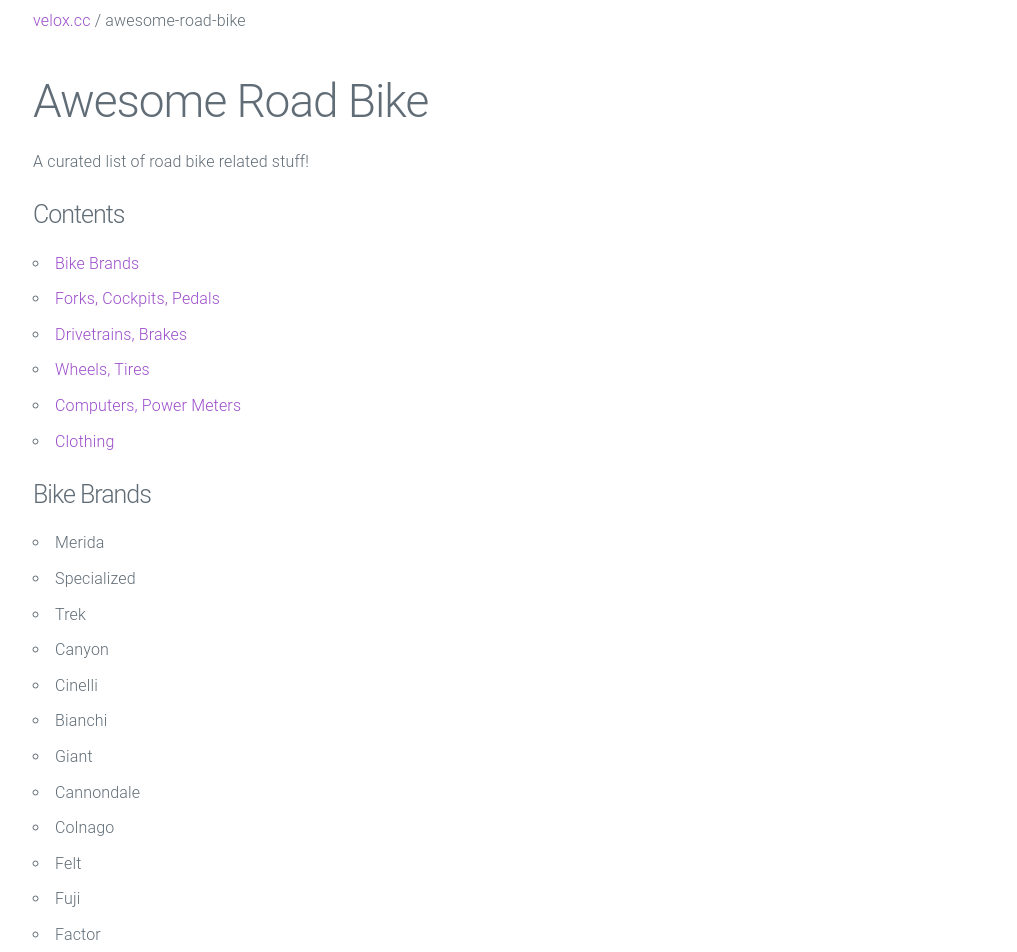
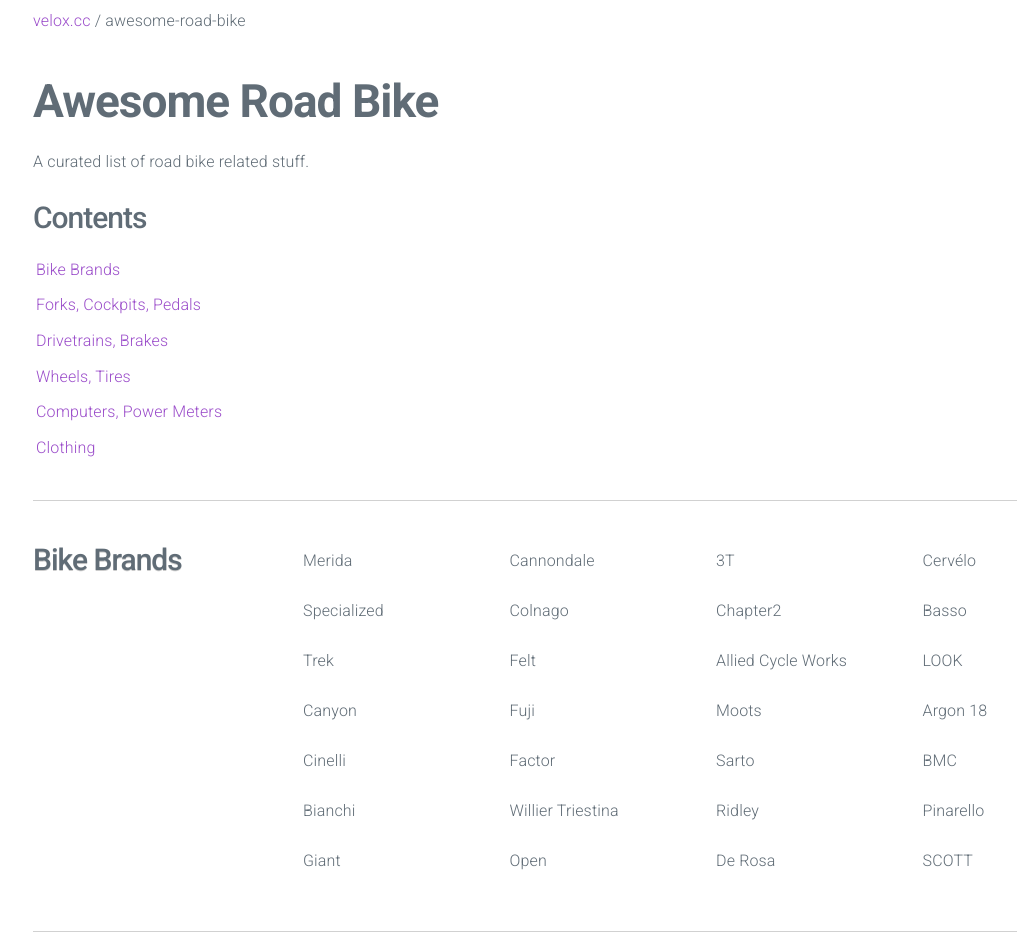
Before and after one commit to veloxcc/awesome-road-bike, a React app: page / in a window 1280 px wide. Shown: the top 952 px of the page, without its empty margins (67-1084 px from the left). Built offline with nearby package versions, Linux system fonts and the light colour scheme; some packages are replaced by stand-ins of ours.

Commit message:
Style updates

```diff
--- a/src/index.html
+++ b/src/index.html
@@ -15,7 +15,7 @@
   <meta name="robots" content="index, follow">
 
   <meta name="viewport" content="width=device-width, initial-scale=1, shrink-to-fit=no">
-  <link rel="stylesheet" href="//fonts.googleapis.com/css?family=Roboto+Slab">
+  <link rel="stylesheet" href="https://fonts.googleapis.com/css?family=Roboto:300,500,300italic,700,700italic">
 </head>
 
 <body>
--- a/src/index.js
+++ b/src/index.js
@@ -26,7 +26,7 @@
   name,
   items,
 }) => (
-  <div key={name}>
+  <div class="section" key={name}>
     <ListHeading id={slug(name)}>{name}</ListHeading>
     <ul className="plain-list">
       {renderListItems(items)}
@@ -64,8 +64,8 @@
 
 const renderTOC = data => (
   <div>
-    <h2 className="list-title">Contents</h2>
-    <ul>
+    <h2 className="list-title-toc">Contents</h2>
+    <ul className="list-toc">
       {renderTOCListItems(data)}
     </ul>
   </div>
@@ -80,8 +80,8 @@
     </header>
     <div className="row">
       <div className="column">
-        <h1 className="main-title">Awesome Road Bike</h1>
-        <p>A curated list of road bike related stuff!</p>
+        <h1 className="main-title">Awesome <nobr>Road Bike</nobr></h1>
+        <p>A curated list of road bike related stuff.</p>
         {data && renderTOC(data)}
         {data && renderData(data)}
       </div>
--- a/src/styles.css
+++ b/src/styles.css
@@ -1,11 +1,67 @@
+body {
+	-webkit-font-smoothing: antialiased;
+	-moz-osx-font-smoothing: grayscale;
+}
+
 .main-title {
+  font-weight: 700;
   margin-top: 4rem;
 }
 
 .list-title {
-  font-size: 2.5rem;
+  font-size: 2.25rem;
+  border-bottom: 1px solid #d1d1d1;
+  margin-bottom: 2rem;
+  padding: 2rem 0;
 }
 
-.toc-list {
-  margin-left: 1rem;
+.list-title-toc {
+  font-size: 3rem;
+  font-weight: 500;
 }
+
+.list-toc {
+  list-style: none;
+  margin: 0 0 0 3px;
+}
+
+.plain-list {
+  line-height: 2.5;
+  list-style: none;
+}
+
+@media screen and (min-width: 360px) {
+  .plain-list {
+    column-count: 2;
+  }
+}
+
+@media screen and (min-width: 768px) {
+  .plain-list {
+    column-count: 4;
+  }
+}
+
+@media screen and (min-width: 1200px) {
+  .section {
+    border-top: 1px solid #d1d1d1;
+    display: flex;
+    margin-top: 4rem;
+    padding-top: 4rem;
+  }
+
+  .list-title {
+    border: 0;
+    flex-basis: 25%;
+    font-size: 3rem;
+    font-weight: 500;
+    padding-top: 0;
+    padding-right: 5%;
+    text-shadow: 0px 1px 0px #ccc;
+  }
+
+  .plain-list {
+    flex-grow: 1;
+    margin: 0;
+  }
+}
```
